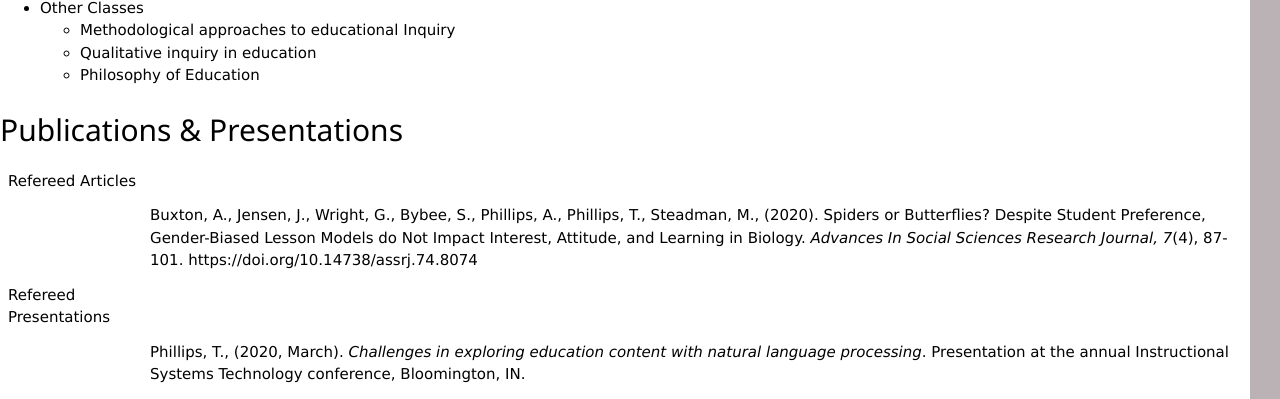
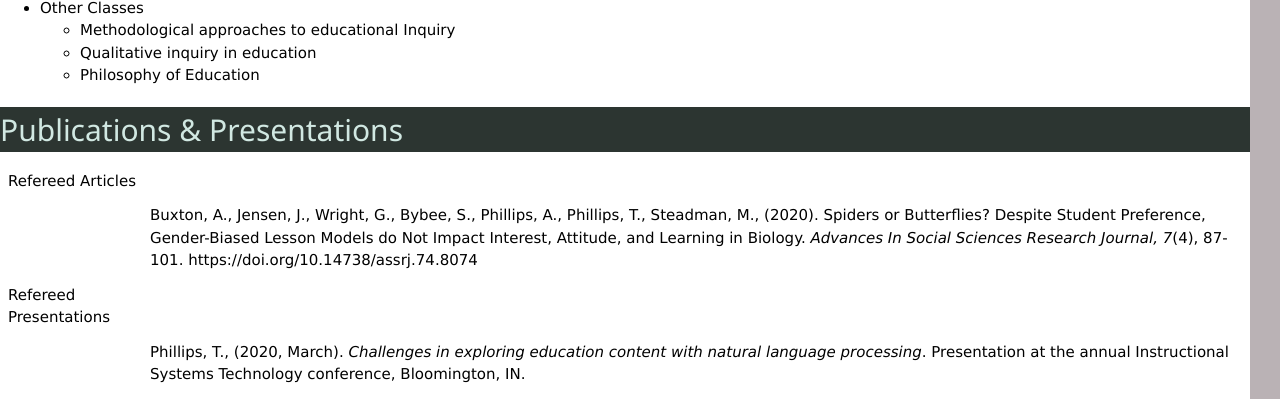
Before and after one commit to tanner49/past.website, a plain HTML site: page index.html in a window 1280 px wide. Shown: the part 385-784 px from the top of the page. Drawn offline with nearby package versions, Linux system fonts and the light colour scheme.

Commit message:
Update index.html

```diff
--- a/index.html
+++ b/index.html
@@ -44,6 +44,11 @@ header{
 	width: 100%;
 
 }
+div.titles{
+	background-color: #2c3531;
+	color:#d1e8e2;
+
+}
 </style>
 </head>
 <body lang="en-us">
@@ -79,8 +84,9 @@ header{
 		</ul>
 	</ul>
 	<hr class="new1">
-
+<div class="titles">
 	<h2>Publications & Presentations</h2>
+</div>
 	<table>
 		<tr>
 			<th>Refereed Articles</th>
```
